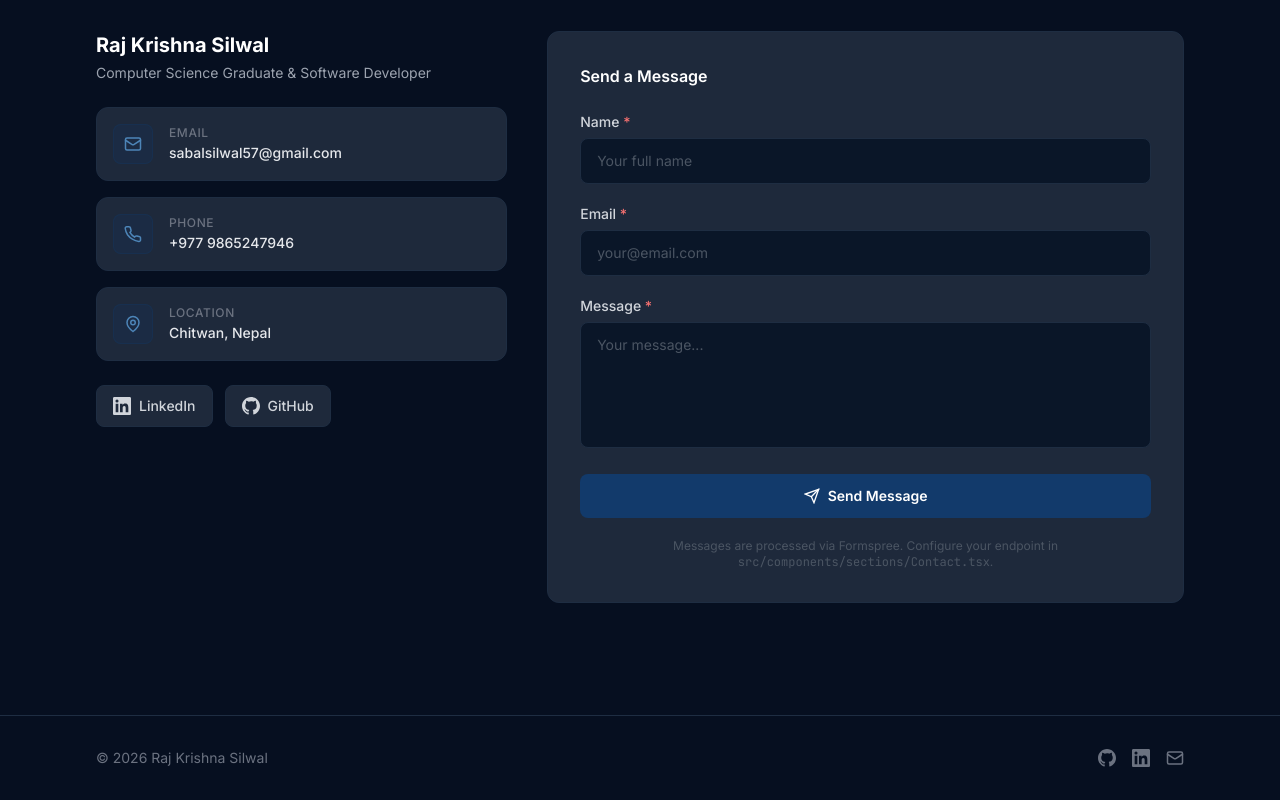
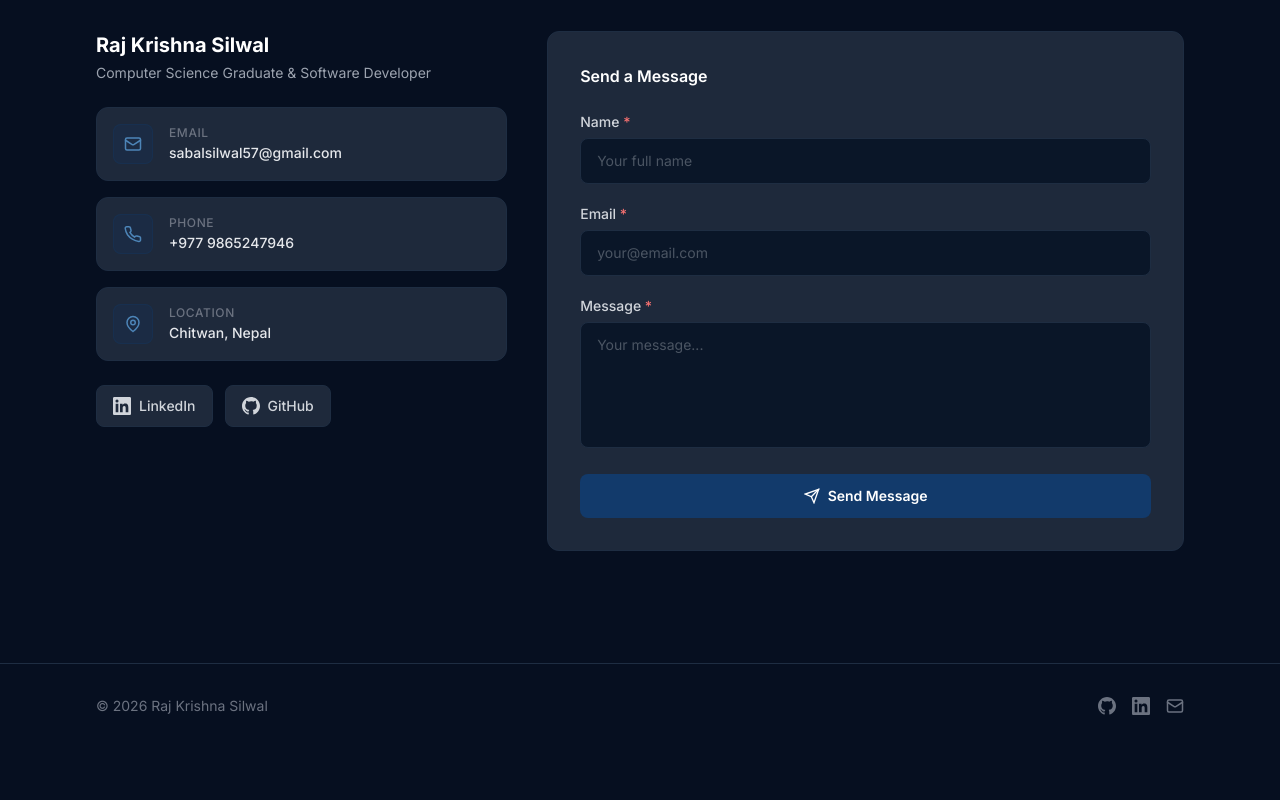
Before and after one commit to razsilwal/RazPortfolio-, a React (Vite) app: page / in a window 1280 px wide. Shown: the part 4767-5567 px from the top of the page. After the commit the page ends 5515 px from the top, so only its background shows below. Built offline with nearby package versions, Linux system fonts and the light colour scheme.

Commit message:
fix contact

```diff
--- a/src/components/sections/Contact.tsx
+++ b/src/components/sections/Contact.tsx
@@ -407,10 +407,7 @@ export function Contact() {
                         )}
                       </button>
 
-                      <p className="text-gray-600 text-xs text-center">
-                        Messages are processed via Formspree. Configure your endpoint in{' '}
-                        <code className="font-mono">src/components/sections/Contact.tsx</code>.
-                      </p>
+
                     </div>
                   </form>
                 )}
```
